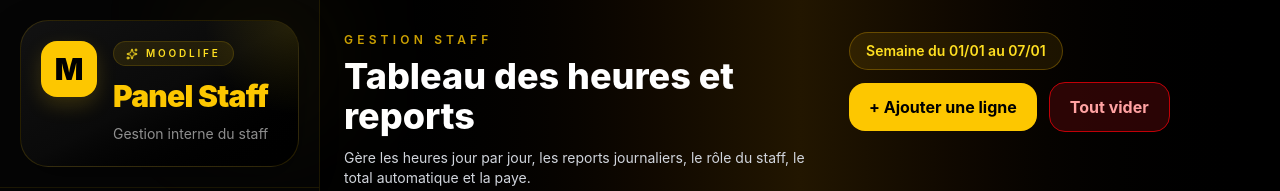
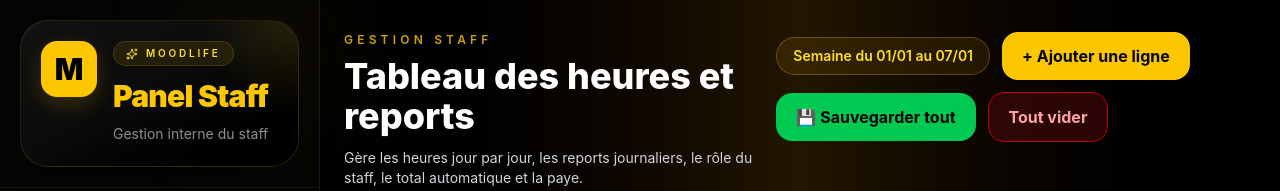
Before and after one commit to BLXTOMAX/moodlife-staff-panel, a Next.js app: page /dashboard/heures-staff in a window 1280 px wide. Shown: the top 191 px of the page. Built offline with nearby package versions, Linux system fonts and the light colour scheme; no server answers; the database is empty; sample sign-in values are in the browser's storage.

Commit message:
fix heures staff sauvegarde manuelle

```diff
--- a/app/dashboard/heures-staff/page.tsx
+++ b/app/dashboard/heures-staff/page.tsx
@@ -59,31 +59,10 @@ const ROLE_ORDER = [
 export default function HeuresStaffPage() {
   const [rows, setRows] = useState<HeuresRow[]>([]);
   const [loading, setLoading] = useState(true);
+  const [savingAll, setSavingAll] = useState(false);
 
   useEffect(() => {
     loadRows();
-
-  const channel = supabase
-    .channel("heures-staff-live-v2")
-    .on(
-      "postgres_changes",
-      { event: "INSERT", schema: "public", table: "heures_staff" },
-      async () => {
-        await loadRows();
-      }
-    )
-    .on(
-      "postgres_changes",
-      { event: "DELETE", schema: "public", table: "heures_staff" },
-      async () => {
-        await loadRows();
-      }
-    )
-    .subscribe();
-
-  return () => {
-    supabase.removeChannel(channel);
-  };
   }, []);
 
   async function loadRows() {
@@ -131,7 +110,10 @@ export default function HeuresStaffPage() {
 
     if (error) {
       console.error("Erreur ajout heures staff :", error);
+      return;
     }
+
+    await loadRows();
   }
 
   async function deleteRow(id: number) {
@@ -143,7 +125,10 @@ export default function HeuresStaffPage() {
     if (error) {
       console.error("Erreur suppression heures staff :", error);
       setRows(previous);
+      return;
     }
+
+    await loadRows();
   }
 
   function updateRow(
@@ -216,7 +201,57 @@ async function saveRow(id: number) {
     if (error) {
       console.error("Erreur sauvegarde heures staff :", error);
       await loadRows();
+      return;
     }
+
+    await loadRows();
+  }
+
+  async function saveAllRows() {
+    setSavingAll(true);
+
+    for (const row of rows) {
+      const totalMinutes = computeTotalMinutes(row);
+      const totalFormatted = formatMinutes(totalMinutes);
+      const totalReports = computeTotalReports(row);
+      const paye = computePaye(row.role, row.staff, totalMinutes);
+
+      const payload = {
+        semaine: row.semaine,
+        staff: row.staff,
+        role: row.role,
+        lundi: row.lundi,
+        mardi: row.mardi,
+        mercredi: row.mercredi,
+        jeudi: row.jeudi,
+        vendredi: row.vendredi,
+        samedi: row.samedi,
+        dimanche: row.dimanche,
+        reports_lundi: row.reports_lundi,
+        reports_mardi: row.reports_mardi,
+        reports_mercredi: row.reports_mercredi,
+        reports_jeudi: row.reports_jeudi,
+        reports_vendredi: row.reports_vendredi,
+        reports_samedi: row.reports_samedi,
+        reports_dimanche: row.reports_dimanche,
+        total_reports: totalReports,
+        total_heures: totalFormatted,
+        paye,
+        auteur: row.auteur,
+      };
+
+      const { error } = await supabase
+        .from("heures_staff")
+        .update(payload)
+        .eq("id", row.id);
+
+      if (error) {
+        console.error(`Erreur sauvegarde ligne ${row.id} :`, error);
+      }
+    }
+
+    setSavingAll(false);
+    await loadRows();
   }
 
   async function clearAll() {
@@ -226,7 +261,10 @@ async function clearAll() {
     const { error } = await supabase.from("heures_staff").delete().neq("id", 0);
     if (error) {
       console.error("Erreur clear heures staff :", error);
+      return;
     }
+
+    await loadRows();
   }
 
   const totalStaff = rows.length;
@@ -288,6 +326,14 @@ async function clearAll() {
             </button>
 
             <button
+              onClick={saveAllRows}
+              disabled={savingAll}
+              className="rounded-2xl bg-green-500 px-5 py-3 font-bold text-black transition hover:scale-[1.02] disabled:cursor-not-allowed disabled:opacity-60"
+            >
+              {savingAll ? "Sauvegarde..." : "💾 Sauvegarder tout"}
+            </button>
+
+            <button
               onClick={clearAll}
               className="rounded-2xl border border-red-700 bg-red-950/60 px-5 py-3 font-bold text-red-300 transition hover:bg-red-900/60"
             >
@@ -299,8 +345,16 @@ async function clearAll() {
 
       <div className="grid gap-4 px-6 py-6 md:grid-cols-4">
         <StatCard title="Staff" value={String(totalStaff)} tone="yellow" />
-        <StatCard title="Heures totales" value={formatMinutes(totalMinutes)} tone="green" />
-        <StatCard title="Reports totaux" value={String(totalReportsGlobal)} tone="blue" />
+        <StatCard
+          title="Heures totales"
+          value={formatMinutes(totalMinutes)}
+          tone="green"
+        />
+        <StatCard
+          title="Reports totaux"
+          value={String(totalReportsGlobal)}
+          tone="blue"
+        />
         <StatCard title="Semaine" value={semaineAffichee} tone="purple" />
       </div>
 
@@ -324,7 +378,8 @@ async function clearAll() {
                       {role}
                     </h2>
                     <p className="mt-1 text-sm text-gray-300">
-                      {group.length} staff{group.length > 1 ? "s" : ""} dans cette catégorie
+                      {group.length} staff{group.length > 1 ? "s" : ""} dans cette
+                      catégorie
                     </p>
                   </div>
 
@@ -373,7 +428,11 @@ async function clearAll() {
                         {group.map((row) => {
                           const totalMinutesRow = computeTotalMinutes(row);
                           const totalReportsRow = computeTotalReports(row);
-                          const paye = computePaye(row.role, row.staff, totalMinutesRow);
+                          const paye = computePaye(
+                            row.role,
+                            row.staff,
+                            totalMinutesRow
+                          );
 
                           return (
                             <div
@@ -382,14 +441,18 @@ async function clearAll() {
                             >
                               <input
                                 value={row.staff || ""}
-                                onChange={(e) => updateRow(row.id, "staff", e.target.value)}
+                                onChange={(e) =>
+                                  updateRow(row.id, "staff", e.target.value)
+                                }
                                 placeholder="Nom du staff"
                                 className={`${inputClass} border-yellow-500/30`}
                               />
 
                               <input
                                 value={row.semaine || ""}
-                                onChange={(e) => updateRow(row.id, "semaine", e.target.value)}
+                                onChange={(e) =>
+                                  updateRow(row.id, "semaine", e.target.value)
+                                }
                                 placeholder="01/03 au 15/03"
                                 className={`${inputClass} border-yellow-500/30`}
                               />
@@ -398,7 +461,9 @@ async function clearAll() {
                                 <input
                                   key={String(day)}
                                   value={String(row[day] || "")}
-                                  onChange={(e) => updateRow(row.id, day, e.target.value)}
+                                  onChange={(e) =>
+                                    updateRow(row.id, day, e.target.value)
+                                  }
                                   placeholder="2h30"
                                   className={`${inputClass} border-green-500/30 bg-green-950/10`}
                                 />
@@ -408,7 +473,9 @@ async function clearAll() {
                                 <input
                                   key={String(day)}
                                   value={String(row[day] || "")}
-                                  onChange={(e) => updateRow(row.id, day, e.target.value)}
+                                  onChange={(e) =>
+                                    updateRow(row.id, day, e.target.value)
+                                  }
                                   placeholder="0"
                                   className={`${inputClass} border-blue-500/30 bg-blue-950/10`}
                                 />
@@ -434,7 +501,9 @@ async function clearAll() {
 
                               <input
                                 value={row.auteur || ""}
-  onChange={(e) => updateRow(row.id, "auteur", e.target.value)}
+                                onChange={(e) =>
+                                  updateRow(row.id, "auteur", e.target.value)
+                                }
                                 placeholder="Auteur"
                                 className={`${inputClass} border-purple-500/30 bg-purple-950/10`}
                               />
@@ -563,10 +632,14 @@ function StatCard({
   tone: "yellow" | "green" | "blue" | "purple";
 }) {
   const tones = {
-    yellow: "border-yellow-500/20 from-[#080808] via-[#221600] to-[#080808] text-yellow-300",
-    green: "border-green-500/20 from-[#080808] via-[#0d1c12] to-[#080808] text-green-300",
-    blue: "border-blue-500/20 from-[#080808] via-[#0b1630] to-[#080808] text-blue-300",
-    purple: "border-purple-500/20 from-[#080808] via-[#1a1030] to-[#080808] text-purple-300",
+    yellow:
+      "border-yellow-500/20 from-[#080808] via-[#221600] to-[#080808] text-yellow-300",
+    green:
+      "border-green-500/20 from-[#080808] via-[#0d1c12] to-[#080808] text-green-300",
+    blue:
+      "border-blue-500/20 from-[#080808] via-[#0b1630] to-[#080808] text-blue-300",
+    purple:
+      "border-purple-500/20 from-[#080808] via-[#1a1030] to-[#080808] text-purple-300",
   };
 
   return (
```
Lines whose indentation alone changed are shown as unchanged.
